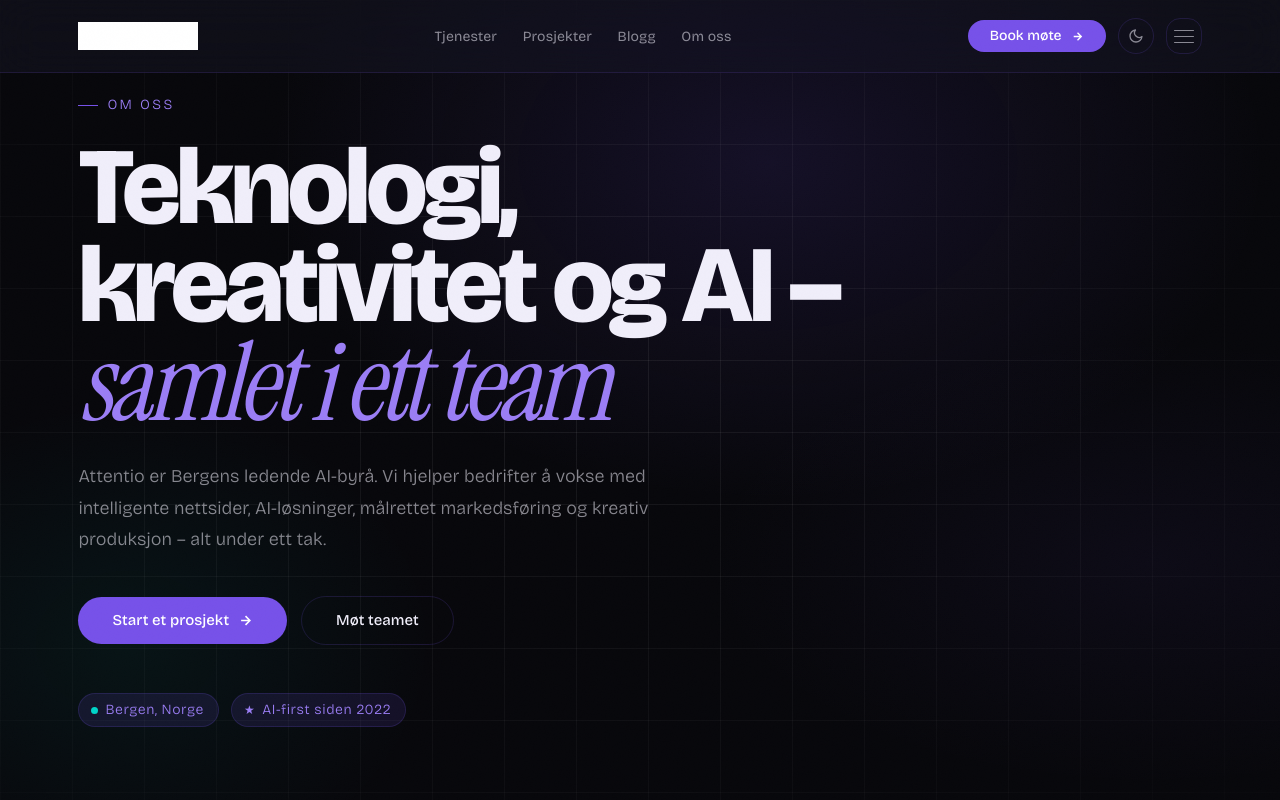
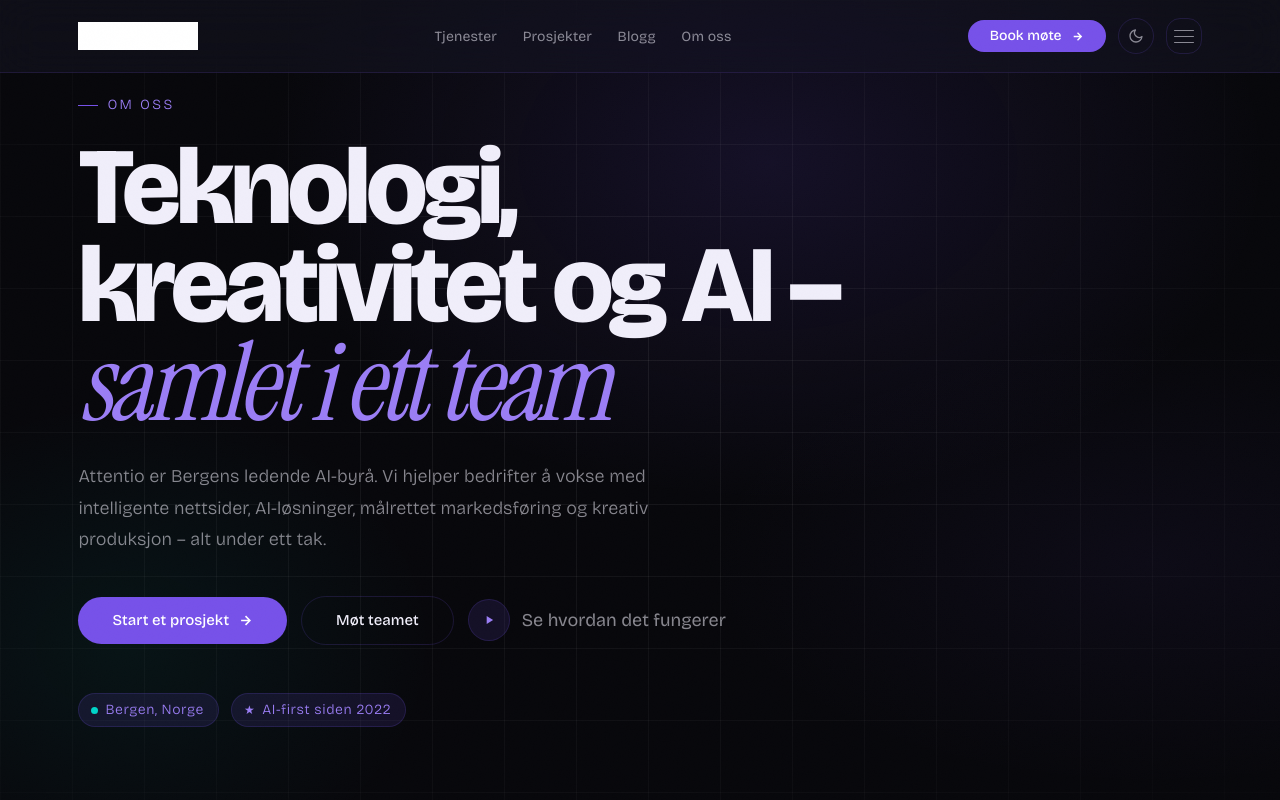
Before and after one commit to attentioErik/attentio-v2, a Next.js app: page /om-oss in a window 1280 px wide. Shown: the top 800 px of the page. Built offline with nearby package versions, Linux system fonts and the light colour scheme; grey boxes are pictures that could not be loaded; a web font is replaced by a local one.

Commit message:
Update about page and hero styles

```diff
--- a/app/om-oss/page.tsx
+++ b/app/om-oss/page.tsx
@@ -1,5 +1,6 @@
 import type { Metadata } from 'next'
 import AboutHero from '@/components/AboutHero'
+import PromoVideoSection from '@/components/PromoVideoSection'
 import AboutIntro from '@/components/AboutIntro'
 import TeamGrid from '@/components/TeamGrid'
 import WhyAttentio from '@/components/WhyAttentio'
@@ -30,6 +31,7 @@
   return (
     <>
       <AboutHero />
+      <PromoVideoSection />
       <AboutIntro />
       <TeamGrid />
       <WhyAttentio />
--- a/components/AboutHero.module.css
+++ b/components/AboutHero.module.css
@@ -62,6 +62,48 @@
   margin-bottom: 3rem;
 }
 
+/* Video play button */
+.videoBtn {
+  display: inline-flex;
+  align-items: center;
+  gap: 0.75rem;
+  background: none;
+  border: none;
+  cursor: pointer;
+  color: var(--color-ui-text-2);
+  font-family: inherit;
+  font-size: var(--type-body);
+  font-weight: 400;
+  padding: 0;
+  transition: color 0.2s;
+}
+
+.videoBtn:hover {
+  color: var(--color-ui-text);
+}
+
+.videoBtnIcon {
+  width: 2.625rem;
+  height: 2.625rem;
+  border-radius: 50%;
+  background: var(--color-brand-purple-dim);
+  border: var(--border-1) solid var(--color-ui-border-2);
+  display: flex;
+  align-items: center;
+  justify-content: center;
+  color: var(--color-brand-purple-light);
+  flex-shrink: 0;
+  padding-left: 0.0625rem;
+  transition: background-color 0.25s, border-color 0.25s, transform 0.3s cubic-bezier(0.34, 1.56, 0.64, 1);
+}
+
+.videoBtn:hover .videoBtnIcon {
+  background-color: var(--color-brand-purple);
+  border-color: var(--color-brand-purple);
+  color: #fff;
+  transform: scale(1.12);
+}
+
 /* Floating info badges */
 .badges {
   display: flex;
--- a/components/AboutHero.tsx
+++ b/components/AboutHero.tsx
@@ -1,5 +1,11 @@
+'use client'
+
+import { useState } from 'react'
 import Button from './Button'
+import VideoModal from './VideoModal'
 import styles from './AboutHero.module.css'
+
+const PROMO_ID = '1170688715'
 
 const IconArrow = () => (
   <svg width="15" height="15" viewBox="0 0 24 24" fill="none" stroke="currentColor" strokeWidth="2.5" aria-hidden="true">
@@ -8,7 +14,10 @@
 )
 
 export default function AboutHero() {
+  const [videoOpen, setVideoOpen] = useState(false)
+
   return (
+    <>
       <section className={styles.hero}>
         <div className={styles.mesh} aria-hidden="true" />
         <div className={styles.grid} aria-hidden="true" />
@@ -34,6 +43,20 @@
             <Button href="#team" variant="outline">
               Møt teamet
             </Button>
+
+            {/* Video button */}
+            <button
+              className={styles.videoBtn}
+              onClick={() => setVideoOpen(true)}
+              aria-label="Se promovideo"
+            >
+              <span className={styles.videoBtnIcon} aria-hidden="true">
+                <svg width="14" height="14" viewBox="0 0 24 24" fill="currentColor">
+                  <path d="M8 5v14l11-7z" />
+                </svg>
+              </span>
+              Se hvordan det fungerer
+            </button>
           </div>
 
           {/* Floating badges */}
@@ -49,5 +72,8 @@
           </div>
         </div>
       </section>
+
+      <VideoModal videoId={videoOpen ? PROMO_ID : null} onClose={() => setVideoOpen(false)} />
+    </>
   )
 }
```
Lines whose indentation alone changed are shown as unchanged.
